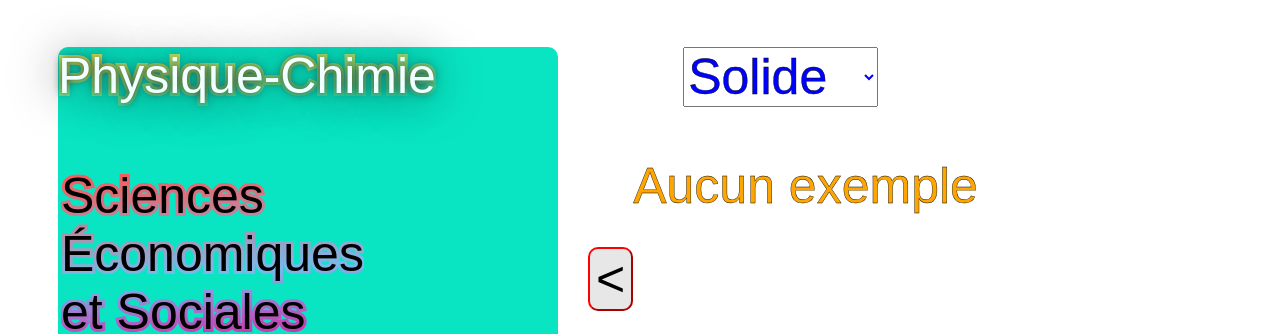
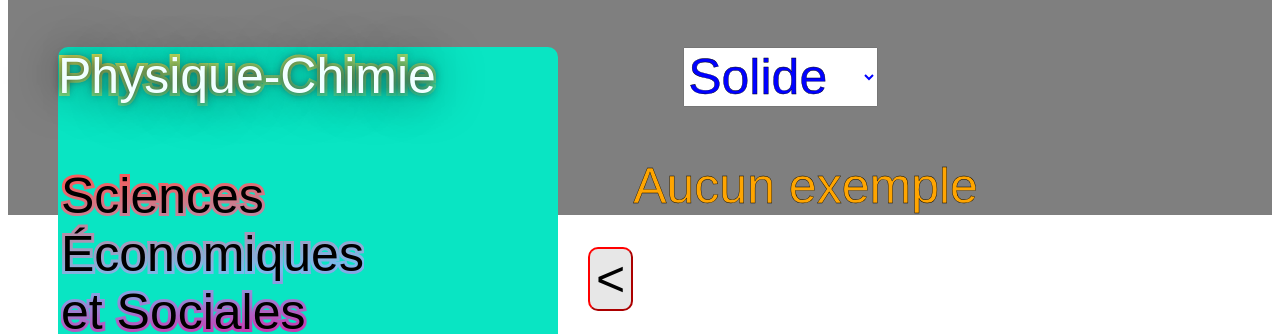
Before and after one commit to Xitef156/Web, a website: page index.html in a window 1280 px wide. Shown: the part 386-720 px from the top of the page. Drawn offline with Linux system fonts and the light colour scheme; a web font is replaced by a local one.

Commit message:
Update index.html

```diff
--- a/index.html
+++ b/index.html
@@ -156,7 +156,7 @@
 		>
 	</button>
 	<iframe hidden="true" id="video" width="1280" height="720" style="margin-top: 50px;margin-left: 18%;" src="https://www.youtube.com/embed/yzj6Vnu3qng" title="YouTube video player" frameborder="0" allow="accelerometer; autoplay; clipboard-write; encrypted-media; gyroscope; picture-in-picture" allowfullscreen></iframe>
-	<div id="select">
+	<div id="select" style="background-color: rgba(0,0,0,0.5)">
 	<select id="first" style="margin-top: 50px;margin-left: 50px;float: left; color: aqua;-webkit-text-stroke: black 0.4px;" onchange="Selector()">
 		<option value="1">Solide</option>1
 		<option value="2">Liquide</option>
```
